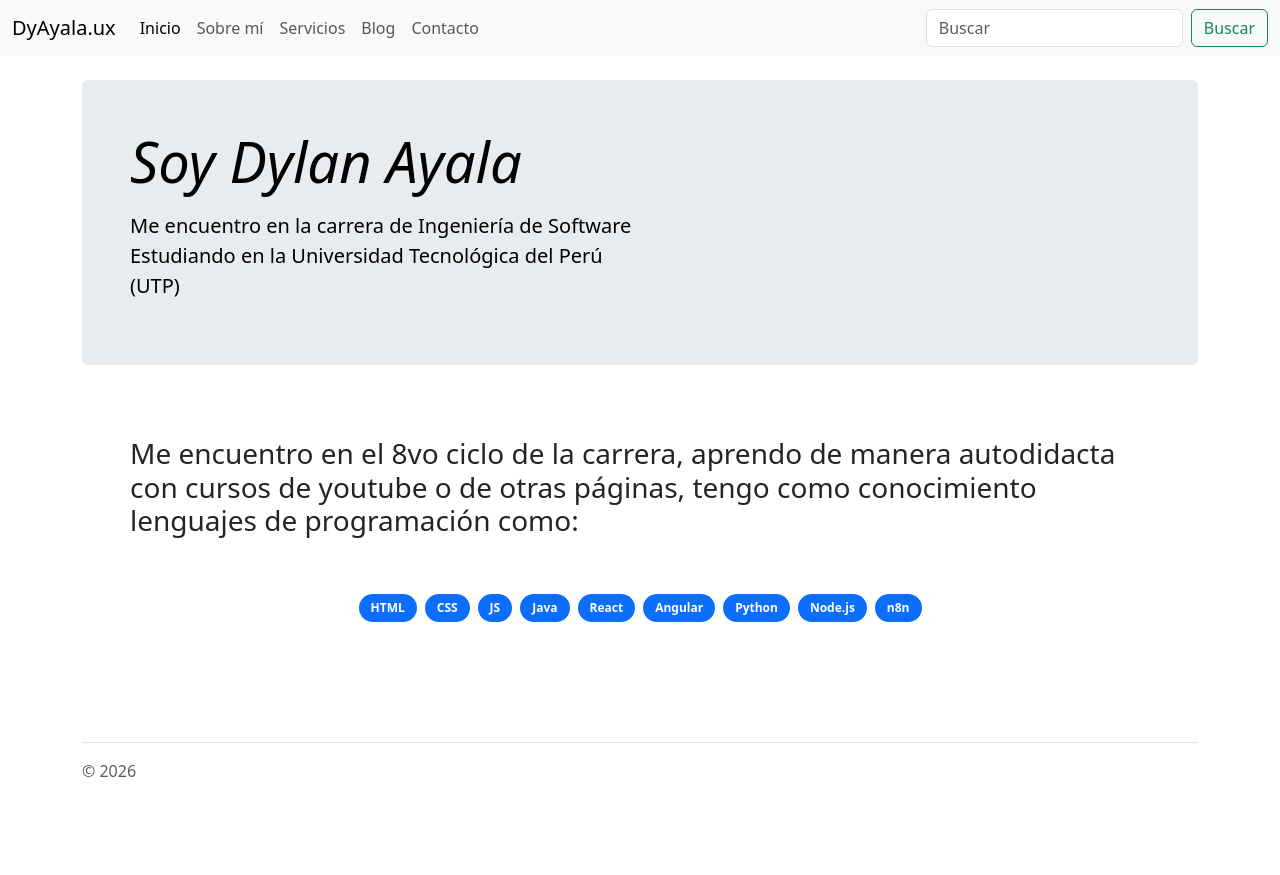
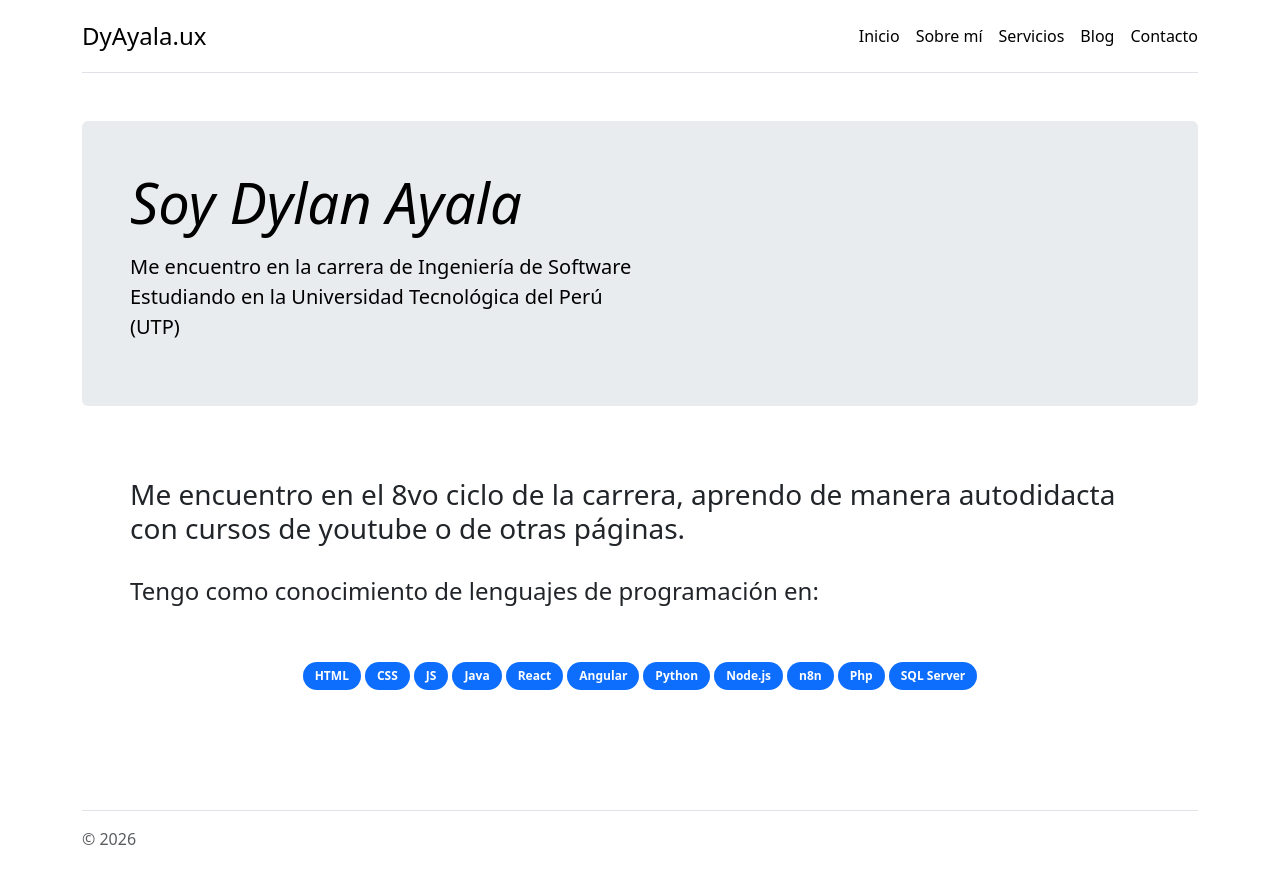
Before and after one commit to DySebas123/WebPersonalRutas, a React (Create React App) app: page /about in a window 1280 px wide. Before the commit the page ends 807 px from the top, so only its background shows below. Built offline with nearby package versions, Linux system fonts and the light colour scheme.

Commit message:
Terminando con algunso detalles

```diff
--- a/src/components/Navbar.jsx
+++ b/src/components/Navbar.jsx
@@ -3,32 +3,19 @@ import 'bootstrap/dist/css/bootstrap.min.css'
 
 function Navbar() {
     return (
-        <nav className="navbar navbar-expand-lg bg-body-tertiary">
-            <div className="container-fluid">
-                <a className="navbar-brand" href="#">DyAyala.ux</a>
-                <div className="collapse navbar-collapse">
-                    <ul className="navbar-nav">
-                        <li className="nav-item">
-                            <Link className="nav-link active" to="/" >Inicio</Link>
-                        </li>
-                        <li className="nav-item">
-                            <Link className="nav-link" to="/about" >Sobre mí</Link>
-                        </li>
-                        <li className="nav-item">
-                            <Link className="nav-link" to="/services" >Servicios</Link>
-                        </li>
-                        <li className="nav-item">
-                            <Link className="nav-link" to="/blog" >Blog</Link>
-                        </li>
-                        <li className="nav-item">
-                            <Link className="nav-link" to="/contact" >Contacto</Link>
-                        </li>
-                    </ul>
-                </div>
-                <form class="d-flex">
-                    <input className="form-control me-2" type="search" placeholder="Buscar"/>
-                    <button className="btn btn-outline-success" type="submit">Buscar</button>
-                </form>
+        <nav className="my-3 container">
+            <div class="d-flex flex-column flex-md-row align-items-center pb-3 mb-4 border-bottom">
+                <a href="/" class="d-flex align-items-center link-body-emphasis text-decoration-none">
+                    <title>DyAyala.ux</title>
+                    <span class="fs-4">DyAyala.ux</span>
+                </a>
+                <nav class="d-inline-flex mt-2 mt-md-0 ms-md-auto">
+                    <a class="me-3 py-2 link-body-emphasis text-decoration-none"><Link className="nav-link" to="/">Inicio</Link></a>
+                    <a class="me-3 py-2 link-body-emphasis text-decoration-none"><Link className="nav-link" to="/about">Sobre mí</Link></a>
+                    <a class="me-3 py-2 link-body-emphasis text-decoration-none"><Link className="nav-link" to="/services">Servicios</Link></a>
+                    <a class="me-3 py-2 link-body-emphasis text-decoration-none"><Link className="nav-link" to="/blog">Blog</Link></a>
+                    <a class="py-2 link-body-emphasis text-decoration-none"><Link className="nav-link" to="/contact">Contacto</Link></a>
+                </nav>
             </div>
         </nav>
     )
--- a/src/pages/About.js
+++ b/src/pages/About.js
@@ -11,9 +11,13 @@ function About() {
             </div>
             <div class="p-4 p-md-5 mb-4">
                 <h3>
-                    Me encuentro en el 8vo ciclo de la carrera, aprendo de manera autodidacta con cursos de youtube o de otras páginas, tengo como conocimiento lenguajes de programación como:
+                    Me encuentro en el 8vo ciclo de la carrera, aprendo de manera autodidacta con cursos de youtube o de otras páginas.
                 </h3>
-                <div class="d-flex gap-2 justify-content-center py-5">
+                <br/>
+                <h4>
+                    Tengo como conocimiento de lenguajes de programación en:
+                </h4>
+                <div class="d-flex gap-1 justify-content-center py-5">
                     <span class="badge d-flex p-2 align-items-center text-bg-primary rounded-pill">
                         <span class="px-1">HTML</span>
                     </span>
@@ -41,6 +45,12 @@ function About() {
                     <span class="badge d-flex p-2 align-items-center text-bg-primary rounded-pill">
                         <span class="px-1">n8n</span>
                     </span>
+                    <span class="badge d-flex p-2 align-items-center text-bg-primary rounded-pill">
+                        <span class="px-1">Php</span>
+                    </span>
+                    <span class="badge d-flex p-2 align-items-center text-bg-primary rounded-pill">
+                        <span class="px-1">SQL Server</span>
+                    </span>
                 </div>
             </div>
             <footer class="pt-3 mt-4 text-body-secondary border-top">
--- a/src/pages/Service.js
+++ b/src/pages/Service.js
@@ -1,6 +1,54 @@
 function Service() {
     return (
-        <h1>Hola mundo</h1>
+        <div class="album py-5 bg-body-tertiary">
+            <div class="container">
+                <div class="row row-cols-1 row-cols-sm-2 row-cols-md-3 g-3">
+                    <div class="col">
+                        <div class="card shadow-sm">
+                            <div class="card-body">
+                                <h3>Desarrollo Web Básico</h3>
+                                <p class="card-text">Creo páginas web modernas y responsivas usando tecnologías actuales.</p>
+                            </div>
+                        </div>
+                    </div>
+                    <div class="col">
+                        <div class="card shadow-sm">
+                            <div class="card-body">
+                                <h3>Desarrollo Backend</h3>
+                                <p class="card-text">Construyo APIs y lógica de servidor usando la herramienta SpringBoot y base de datos.</p>
+                            </div>
+                        </div>
+                    </div>
+                    <div class="col">
+                        <div class="card shadow-sm">
+                            <div class="card-body">
+                                <h3>Solución de errores</h3>
+                                <p class="card-text">Observo y soluciono problemas en los proyectos, en el que identifico fallos y propongo soluciones.</p>
+                            </div>
+                        </div>
+                    </div>
+                    <div class="col">
+                        <div class="card shadow-sm">
+                            <div class="card-body">
+                                <h3>Optimnización y Organización de proyectos</h3>
+                                <p class="card-text">Organizo la estructura de los proyectos, dando buenas prácticas y mejoro el rendimiento básico.</p>
+                            </div>
+                        </div>
+                    </div>
+                    <div class="col">
+                        <div class="card shadow-sm">
+                            <div class="card-body">
+                                <h3>Testing y validación de aplicaciones</h3>
+                                <p class="card-text">Realizo pruebas para verificar que la aplicación funcione de manera correctaa antes de ser entregado. Verificando así las funcionalidades, detectando errores, entre otros...</p>
+                            </div>
+                        </div>
+                    </div>
+                </div>
+                <footer className="pt-3 mt-4 text-body-secondary border-top">
+                    © 2026
+                </footer>
+            </div>
+        </div>
     );
 }
 
```
